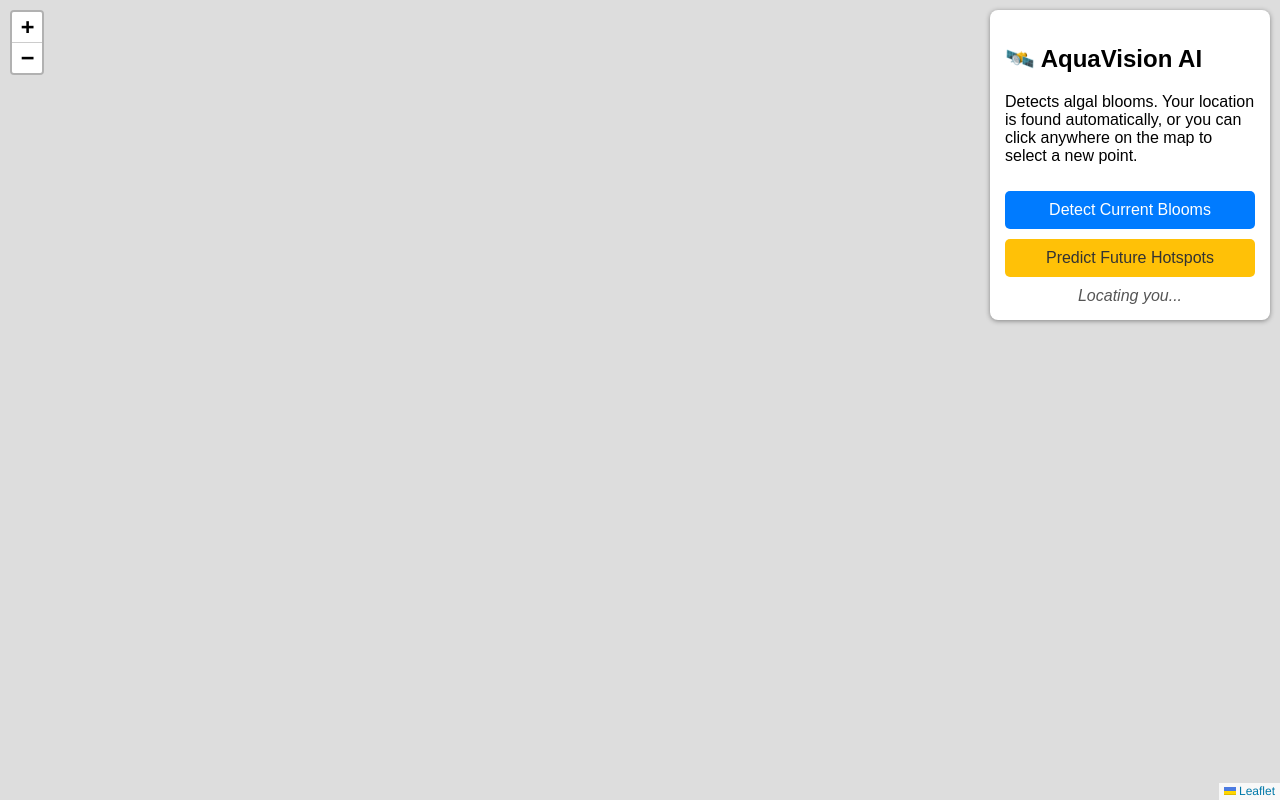
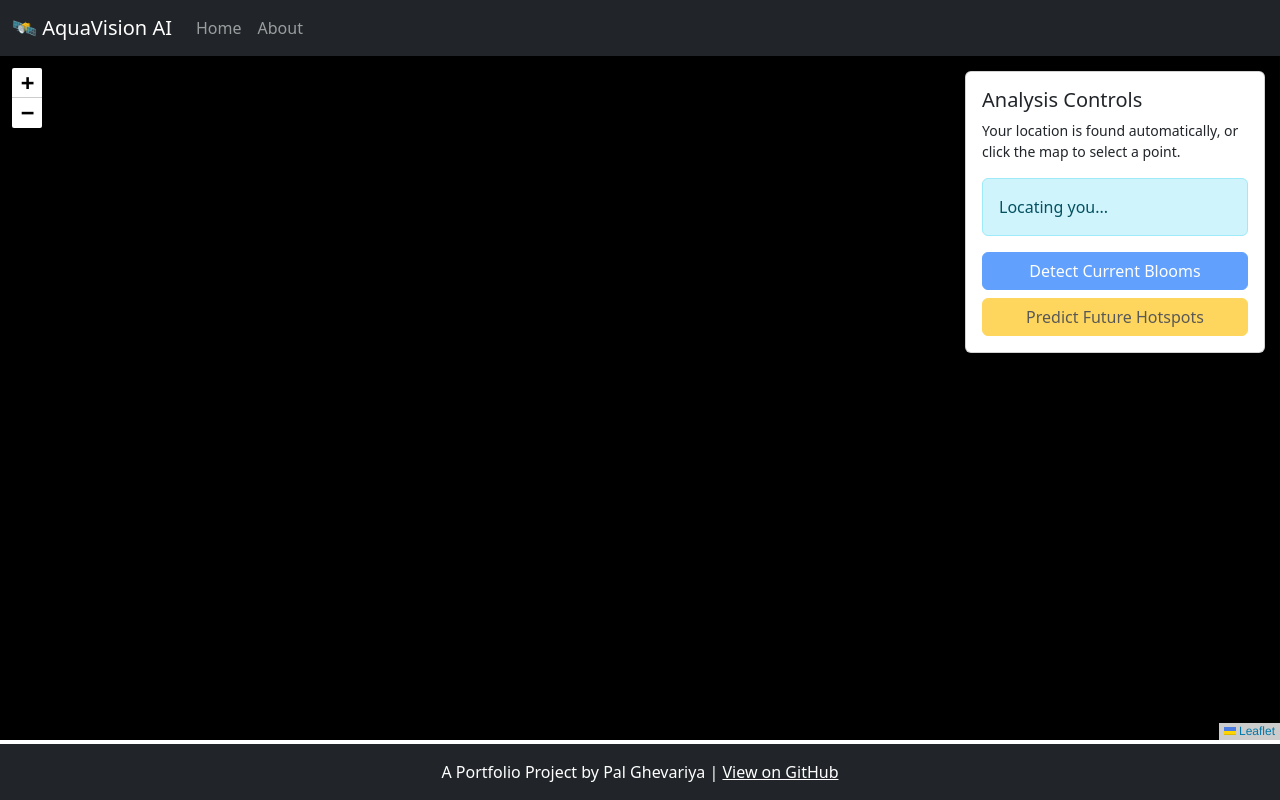
Before and after one commit to pal-123456789/aquavision-ai-, a Flask app: page / in a window 1280 px wide. Run offline with Flask 3, Linux system fonts and the light colour scheme.

Commit message:
Major Upgrade: Implement professional UI and About page

```diff
--- a/app.py
+++ b/app.py
@@ -1,57 +1,39 @@
-# app.py (Advanced Version with Prediction)
+# app.py (Version 2.0)
 
 from flask import Flask, render_template, jsonify, request
 import numpy as np
 from PIL import Image
 import time
-import cv2 # Make sure you have opencv-python installed
+import cv2
 import os
 
 app = Flask(__name__)
 
-# --- CONFIGURATION ---
 OUTPUT_FOLDER = 'static'
-
-# --- CORE FUNCTIONS ---
+if not os.path.exists(OUTPUT_FOLDER):
+    os.makedirs(OUTPUT_FOLDER)
 
 def get_dummy_analysis(lat, lon):
-    """
-    This function simulates finding and processing real data.
-    In a real-world scenario, this would involve downloading and analyzing
-    a satellite image. Here, we just generate a random pattern.
-    """
-    # Create a dummy analysis at the user's location
-    dummy_bounds = [[lat - 0.5, lon - 0.5], [lat + 0.5, lon + 0.5]]
-    dummy_mask_raw = (np.random.rand(256, 256) > 0.9).astype(np.uint8) * 255
+    # Simulating a delay to make it feel like a real, heavy computation
+    time.sleep(2)
 
-    return dummy_bounds, dummy_mask_raw
+    bounds = [[lat - 0.5, lon - 0.5], [lat + 0.5, lon + 0.5]]
+    mask_raw = (np.random.rand(256, 256) > 0.9).astype(np.uint8) * 255
+    return bounds, mask_raw
 
 def simulate_prediction(current_mask_raw):
-    """
-    Simulates a future prediction by making the algae blooms larger (dilation).
-    This function is identical to the one from our simple prototype.
-    """
+    time.sleep(2) # Simulate prediction time
     kernel = np.ones((15, 15), np.uint8)
     predicted_mask = cv2.dilate(current_mask_raw, kernel, iterations=1)
-
-    # Create a transparent YELLOW image for display
-    rgba = np.zeros((predicted_mask.shape[0], predicted_mask.shape[1], 4), dtype=np.uint8)
-    rgba[predicted_mask == 255, 0] = 255 # Red channel
-    rgba[predicted_mask == 255, 1] = 255 # Green channel (R+G = Yellow)
-    rgba[predicted_mask == 255, 3] = 130 # Alpha channel (semi-transparent)
-
-    img = Image.fromarray(rgba)
-    timestamp = int(time.time())
-    output_path = f'{OUTPUT_FOLDER}/predicted_algae_{timestamp}.png'
-    img.save(output_path)
-
-    return output_path
-
-# --- API ENDPOINTS ---
+    return predicted_mask
 
 @app.route('/')
 def index():
     return render_template('index.html')
+
+@app.route('/about')
+def about():
+    return render_template('about.html')
 
 @app.route('/detect')
 def detect_algae():
@@ -59,53 +41,50 @@ def detect_algae():
         lat = request.args.get('lat', type=float)
         lon = request.args.get('lon', type=float)
         if lat is None or lon is None:
-            return jsonify({'success': False, 'error': 'Latitude and Longitude are required.'})
+            return jsonify({'success': False, 'error': 'Location not provided.'}), 400
 
-        dummy_bounds, dummy_mask_raw = get_dummy_analysis(lat, lon)
+        bounds, mask_raw = get_dummy_analysis(lat, lon)
 
-        # Create transparent RED image for display
         rgba = np.zeros((256, 256, 4), dtype=np.uint8)
-        rgba[dummy_mask_raw == 255, 0] = 255 # Red channel
-        rgba[dummy_mask_raw == 255, 3] = 150 # Alpha channel
-
+        rgba[mask_raw == 255, 0] = 255 # Red
+        rgba[mask_raw == 255, 3] = 150 # Alpha
         img = Image.fromarray(rgba)
         timestamp = int(time.time())
-        output_path = f'{OUTPUT_FOLDER}/current_algae_{timestamp}.png'
+        output_path = os.path.join(OUTPUT_FOLDER, f'current_algae_{timestamp}.png')
         img.save(output_path)
 
-        return jsonify({'success': True, 'image_url': output_path, 'bounds': dummy_bounds})
+        return jsonify({'success': True, 'image_url': output_path, 'bounds': bounds})
 
     except Exception as e:
         print(f"ERROR in /detect: {e}")
-        return jsonify({'success': False, 'error': str(e)})
-
-# --- NEW CODE STARTS HERE ---
+        return jsonify({'success': False, 'error': 'An internal error occurred.'}), 500
 
 @app.route('/predict')
 def predict_algae():
-    """
-    New endpoint for handling prediction requests.
-    """
     try:
         lat = request.args.get('lat', type=float)
         lon = request.args.get('lon', type=float)
         if lat is None or lon is None:
-            return jsonify({'success': False, 'error': 'Latitude and Longitude are required.'})
+            return jsonify({'success': False, 'error': 'Location not provided.'}), 400
 
-        # Step 1: Get the current state of the blooms, just like in /detect
-        dummy_bounds, current_mask_raw = get_dummy_analysis(lat, lon)
+        _, current_mask_raw = get_dummy_analysis(lat, lon)
+        predicted_mask = simulate_prediction(current_mask_raw)
 
-        # Step 2: Pass the current mask to the simulation function
-        predicted_path = simulate_prediction(current_mask_raw)
+        bounds = [[lat - 0.5, lon - 0.5], [lat + 0.5, lon + 0.5]]
+        rgba = np.zeros((256, 256, 4), dtype=np.uint8)
+        rgba[predicted_mask == 255, 0] = 255 # Yellow
+        rgba[predicted_mask == 255, 1] = 255
+        rgba[predicted_mask == 255, 3] = 130 # Alpha
+        img = Image.fromarray(rgba)
+        timestamp = int(time.time())
+        output_path = os.path.join(OUTPUT_FOLDER, f'predicted_algae_{timestamp}.png')
+        img.save(output_path)
 
-        # Step 3: Return the new predicted image path and the same bounds
-        return jsonify({'success': True, 'image_url': predicted_path, 'bounds': dummy_bounds})
+        return jsonify({'success': True, 'image_url': output_path, 'bounds': bounds})
 
     except Exception as e:
         print(f"ERROR in /predict: {e}")
-        return jsonify({'success': False, 'error': str(e)})
-
-# --- NEW CODE ENDS HERE ---
+        return jsonify({'success': False, 'error': 'An internal error occurred.'}), 500
 
 if __name__ == '__main__':
     app.run(debug=True)
--- a/requirements.txt
+++ b/requirements.txt
@@ -2,7 +2,7 @@ Flask==3.0.3
 gunicorn==22.0.0
 numpy==1.26.4
 pandas==2.2.2
-opencv-python==4.9.0.80
+opencv-python-headless==4.9.0.80
 rasterio==1.3.10
 requests==2.32.3
 Pillow==10.3.0
--- a/templates/index.html
+++ b/templates/index.html
@@ -1,56 +1,57 @@
-<!DOCTYPE html>
-<html>
-<head>
-    <title>AquaVision AI - Real-Time Forecaster</title>
-    <meta charset="utf-8" />
-    <meta name="viewport" content="width=device-width, initial-scale=1.0">
-    <link rel="stylesheet" href="https://unpkg.com/leaflet@1.9.4/dist/leaflet.css" />
-    <style>
-        body { font-family: sans-serif; margin: 0; padding: 0; background-color: #f4f4f4; }
-        #map { height: 100vh; }
-        .info-panel {
-            position: absolute; top: 10px; right: 10px; z-index: 1000;
-            background: white; padding: 15px; border-radius: 8px;
-            box-shadow: 0 1px 5px rgba(0,0,0,0.4); width: 250px;
-        }
-        button {
-            width: 100%; padding: 10px; font-size: 16px; margin-top: 10px;
-            cursor: pointer; border: none; border-radius: 5px; color: white;
-        }
-        #detect-btn { background-color: #007bff; }
-        #predict-btn { background-color: #ffc107; color: #333; }
-        button:disabled { background-color: #cccccc; cursor: not-allowed; }
-        #status { margin-top: 10px; text-align: center; font-style: italic; color: #555; }
-    </style>
-</head>
-<body>
+{% extends "layout.html" %}
+
+{% block content %}
+<div class="container-fluid p-0 position-relative" style="height: calc(100vh - 56px - 60px);">
     <div id="map"></div>
-    <div class="info-panel">
-        <h2>🛰️ AquaVision AI</h2>
-        <p>Detects algal blooms. Your location is found automatically, or you can click anywhere on the map to select a new point.</p>
-        <button id="detect-btn" disabled>Detect Current Blooms</button>
-        <button id="predict-btn" disabled>Predict Future Hotspots</button>
-        <div id="status">Locating you...</div>
+
+    <div class="card position-absolute" style="top: 15px; right: 15px; z-index: 1000; width: 300px;">
+        <div class="card-body">
+            <h5 class="card-title">Analysis Controls</h5>
+            <p class="card-text small">Your location is found automatically, or click the map to select a point.</p>
+            <div id="status-alert" class="alert alert-info" role="alert">Locating you...</div>
+            <div class="d-grid gap-2">
+                <button id="detect-btn" class="btn btn-primary" disabled>Detect Current Blooms</button>
+                <button id="predict-btn" class="btn btn-warning" disabled>Predict Future Hotspots</button>
+            </div>
+        </div>
+    </div>
 </div>
 
-    <script src="https://unpkg.com/leaflet@1.9.4/dist/leaflet.js"></script>
+<div class="modal fade" id="loadingModal" tabindex="-1" aria-hidden="true">
+    <div class="modal-dialog modal-dialog-centered">
+        <div class="modal-content">
+            <div class="modal-body text-center">
+                <div class="spinner-border" role="status">
+                    <span class="visually-hidden">Loading...</span>
+                </div>
+                <p class="mt-3 mb-0" id="loading-text">Analyzing data...</p>
+            </div>
+        </div>
+    </div>
+</div>
+{% endblock %}
+
+{% block scripts %}
 <script>
     const map = L.map('map');
     const detectBtn = document.getElementById('detect-btn');
     const predictBtn = document.getElementById('predict-btn');
-        const statusDiv = document.getElementById('status');
+    const statusAlert = document.getElementById('status-alert');
+    const loadingModal = new bootstrap.Modal(document.getElementById('loadingModal'), { keyboard: false, backdrop: 'static' });
+    const loadingText = document.getElementById('loading-text');
 
     let currentOverlay = null;
-        let analysisLocation = null; // Renamed from userLocation for clarity
-        let locationMarker = null;   // A variable to hold our marker
+    let analysisLocation = null;
+    let locationMarker = null;
 
-        // --- CHANGED: Satellite Map Layer ---
-        // We are now using Esri's World Imagery layer instead of OpenStreetMap
     L.tileLayer('https://server.arcgisonline.com/ArcGIS/rest/services/World_Imagery/MapServer/tile/{z}/{y}/{x}', {
-            attribution: 'Tiles &copy; Esri &mdash; Source: Esri, i-cubed, USDA, USGS, AEX, GeoEye, Getmapping, Aerogrid, IGN, IGP, UPR-EGP, and the GIS User Community'
+        attribution: 'Tiles &copy; Esri'
     }).addTo(map);
 
-        function setStatus(message) { statusDiv.innerHTML = message; }
+    function setStatus(message, type = 'info') {
+        statusAlert.className = `alert alert-${type}`;
+        statusAlert.innerHTML = message;
+    }
 
     function setButtonsState(disabled) {
         detectBtn.disabled = disabled;
@@ -60,76 +61,63 @@
     function addImageOverlay(data) {
         if (currentOverlay) map.removeLayer(currentOverlay);
         currentOverlay = L.imageOverlay(data.image_url, data.bounds).addTo(map);
-            // We don't need to fit bounds anymore to allow for free exploration
-            // map.fitBounds(data.bounds);
     }
 
-        // NEW FUNCTION: To update the marker and location
     function updateLocation(lat, lon, message) {
         analysisLocation = { lat, lon };
-
-            // If a marker already exists, move it. If not, create it.
         if (locationMarker) {
             locationMarker.setLatLng([lat, lon]);
         } else {
             locationMarker = L.marker([lat, lon]).addTo(map);
         }
         locationMarker.bindPopup(message).openPopup();
-
-            setButtonsState(false); // Enable analysis buttons
-            setStatus("Location selected. Ready to analyze.");
+        setButtonsState(false);
+        setStatus("Location selected. Ready to analyze.", "success");
     }
 
-        // --- Get user's initial location ---
+    function runAnalysis(endpoint, loadingMessage) {
+        if (!analysisLocation) return;
+        setButtonsState(true);
+        loadingText.innerHTML = loadingMessage;
+        loadingModal.show();
+        const url = `/${endpoint}?lat=${analysisLocation.lat}&lon=${analysisLocation.lon}`;
+
+        fetch(url)
+            .then(res => res.json())
+            .then(data => {
+                loadingModal.hide();
+                if (data.success) {
+                    addImageOverlay(data);
+                    setStatus(`${endpoint.charAt(0).toUpperCase() + endpoint.slice(1)} complete!`, 'success');
+                } else {
+                    setStatus(`Error: ${data.error}`, 'danger');
+                }
+                setButtonsState(false);
+            })
+            .catch(err => {
+                loadingModal.hide();
+                setStatus("A network error occurred.", 'danger');
+                setButtonsState(false);
+            });
+    }
+
     navigator.geolocation.getCurrentPosition(
-            function(position) {
-                const lat = position.coords.latitude;
-                const lon = position.coords.longitude;
-                map.setView([lat, lon], 12); // Zoom in a bit more
+        pos => {
+            const { latitude: lat, longitude: lon } = pos.coords;
+            map.setView([lat, lon], 12);
             updateLocation(lat, lon, "Your Location");
         },
-            function() {
-                // If geolocation fails, default to Surat, India
-                const lat = 21.17;
-                const lon = 72.83;
+        () => {
+            const lat = 21.17, lon = 72.83;
             map.setView([lat, lon], 12);
-                updateLocation(lat, lon, "Default Location (Surat)");
-                setStatus("Could not get location. Click map to choose.");
+            updateLocation(lat, lon, "Default Location (Surat, India)");
+            setStatus("Could not get location. Click map to choose.", "warning");
         }
     );
 
-        // --- NEW: Event listener for clicking on the map ---
-        map.on('click', function(e) {
-            const lat = e.latlng.lat;
-            const lon = e.latlng.lng;
-            updateLocation(lat, lon, `Selected Point: ${lat.toFixed(4)}, ${lon.toFixed(4)}`);
-        });
-
-        // --- Button click handlers (no change in logic) ---
-        detectBtn.addEventListener('click', () => {
-            if (!analysisLocation) return;
-            setButtonsState(true);
-            setStatus("Detecting current blooms...");
-            const url = `/detect?lat=${analysisLocation.lat}&lon=${analysisLocation.lon}`;
-            fetch(url).then(res => res.json()).then(data => {
-                if (data.success) { addImageOverlay(data); setStatus("Detection complete!"); }
-                else { setStatus(`Error: ${data.error}`); }
-                setButtonsState(false);
-            }).catch(err => { setStatus("A network error occurred."); setButtonsState(false); });
-        });
-
-        predictBtn.addEventListener('click', () => {
-            if (!analysisLocation) return;
-            setButtonsState(true);
-            setStatus("Predicting future hotspots...");
-            const url = `/predict?lat=${analysisLocation.lat}&lon=${analysisLocation.lon}`;
-            fetch(url).then(res => res.json()).then(data => {
-                if (data.success) { addImageOverlay(data); setStatus("Prediction complete!"); }
-                else { setStatus(`Error: ${data.error}`); }
-                setButtonsState(false);
-            }).catch(err => { setStatus("A network error occurred."); setButtonsState(false); });
-        });
+    map.on('click', e => updateLocation(e.latlng.lat, e.latlng.lng, `Selected Point`));
+    detectBtn.addEventListener('click', () => runAnalysis('detect', 'Detecting current blooms...'));
+    predictBtn.addEventListener('click', () => runAnalysis('predict', 'Predicting future hotspots...'));
 
 </script>
-</body>
-</html>
+{% endblock %}
--- /dev/null
+++ b/templates/layout.html
@@ -0,0 +1,47 @@
+<!doctype html>
+<html lang="en">
+<head>
+    <meta charset="utf-8">
+    <meta name="viewport" content="width=device-width, initial-scale=1">
+    <title>AquaVision AI</title>
+    <link href="https://cdn.jsdelivr.net/npm/bootstrap@5.3.3/dist/css/bootstrap.min.css" rel="stylesheet">
+    <link rel="stylesheet" href="https://unpkg.com/leaflet@1.9.4/dist/leaflet.css" />
+    <style>
+        body, html { height: 100%; margin: 0; display: flex; flex-direction: column; }
+        .content-wrapper { flex: 1 0 auto; }
+        .footer { flex-shrink: 0; }
+        #map { height: 100%; min-height: 500px; }
+        .leaflet-container { background: #000; }
+    </style>
+</head>
+<body>
+    <nav class="navbar navbar-expand-lg navbar-dark bg-dark">
+        <div class="container-fluid">
+            <a class="navbar-brand" href="/">🛰️ AquaVision AI</a>
+            <button class="navbar-toggler" type="button" data-bs-toggle="collapse" data-bs-target="#navbarNav">
+                <span class="navbar-toggler-icon"></span>
+            </button>
+            <div class="collapse navbar-collapse" id="navbarNav">
+                <ul class="navbar-nav">
+                    <li class="nav-item"><a class="nav-link" href="/">Home</a></li>
+                    <li class="nav-item"><a class="nav-link" href="/about">About</a></li>
+                </ul>
+            </div>
+        </div>
+    </nav>
+
+    <div class="content-wrapper">
+        {% block content %}{% endblock %}
+    </div>
+
+    <footer class="footer mt-auto py-3 bg-dark text-white text-center">
+        <div class="container">
+            <span>A Portfolio Project by Pal Ghevariya | <a href="https://github.com/pal-123456789/aquavision-ai-" target="_blank" class="text-white">View on GitHub</a></span>
+        </div>
+    </footer>
+
+    <script src="https://cdn.jsdelivr.net/npm/bootstrap@5.3.3/dist/js/bootstrap.bundle.min.js"></script>
+    <script src="https://unpkg.com/leaflet@1.9.4/dist/leaflet.js"></script>
+    {% block scripts %}{% endblock %}
+</body>
+</html>
```
Also changed, not shown: templates/about.html (added, +30 -0 lines). Lines whose indentation alone changed are shown as unchanged.
